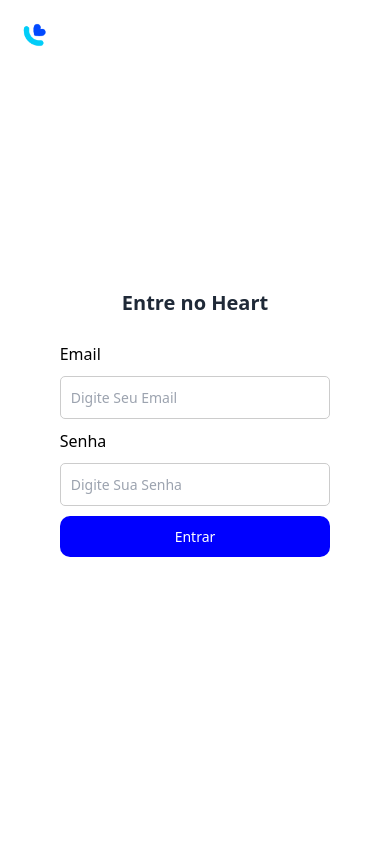
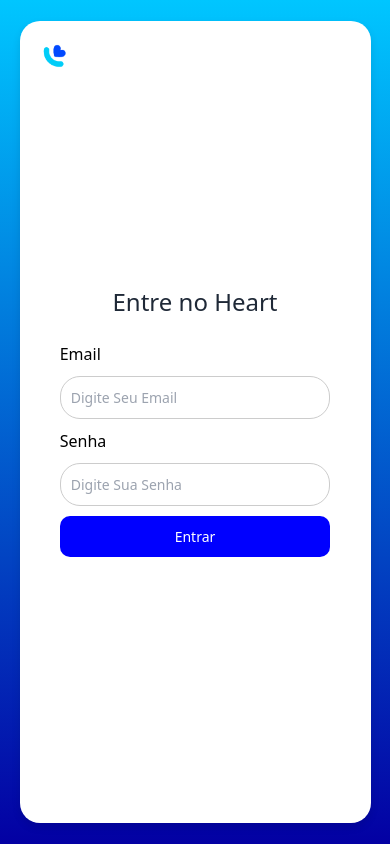
Before and after one commit to sounuv/echo_frontend, a Next.js app: page /login in a window 390 px wide. Built offline with nearby package versions, Linux system fonts and the light colour scheme.

Commit message:
Responsividade da tela login

```diff
--- a/src/app/globals.css
+++ b/src/app/globals.css
@@ -15,19 +15,22 @@
 }
 
 body {
+  width: 100vw;
+  margin: 0;
   display: flex;
   justify-content: center;
   align-items: center;
-  height: 100vh;
+  min-height: 100vh;
   background: linear-gradient(to bottom, #00C6FF, #0300A3);
-  padding: 0;
 }
+
+/* CSS LOGIN */
 
 /* Container principal branco */
 .container {
-  width: 95%;
+  width: 90%;
   height: 95vh;
-  max-width: 1400px;
+  max-width: 1920px;
   background: white;
   border-radius: 20px;
   display: flex;
@@ -35,6 +38,7 @@ body {
   align-items: center;
   box-shadow: 0 4px 8px rgba(0, 0, 0, 0.1);
   position: relative;
+  padding: 40px;
 }
 
 /* Logo*/
@@ -51,8 +55,9 @@ body {
 }
 
 .title {
-  font-size: 1.25rem;
-  font-weight: 600;
+  font-size: 1.5rem;
+  line-height: 2rem;
+  font-weight: 500;
   color: #1f2937;
   text-align: center;
 }
@@ -71,8 +76,8 @@ input {
   padding: 12px;
   margin: 10px 0;
   border: 1px solid #ccc;
-  border-radius: 5px;
-  font-size: 16px;
+  border-radius: 20px;
+  font-size: .75rem;
 }
 
 /* Botão de login */
@@ -95,9 +100,8 @@ button:hover {
 /* Responsividade */
 @media (max-width: 768px) {
   .container {
-      width: 100%;
-      height: 100vh;
-      border-radius: 0;
+      width: 90%;
+      height: 95vh;
   }
 
   .form-box {
```
